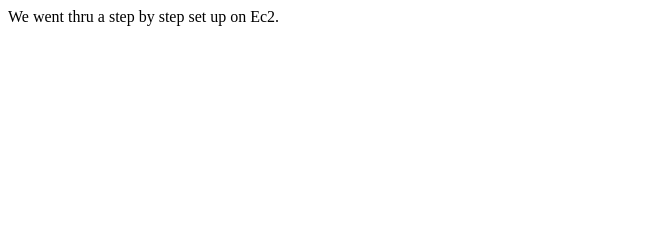
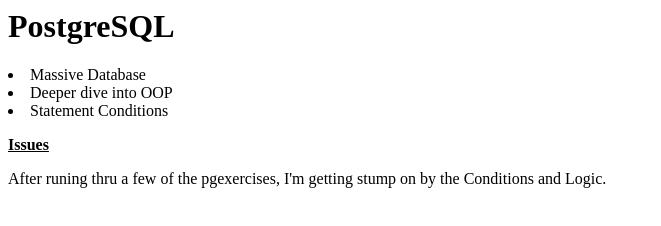
Before and after one commit to kongchayang/dc_journal, a plain HTML site: page index.html in a window 1280 px wide. Shown: the whole page, without its empty margins (0-661 px from the left). Drawn offline with Linux system fonts and the light colour scheme.

Commit message:
Add files via upload
Another page added to my DC journal.

```diff
--- a/index.html
+++ b/index.html
@@ -1,14 +1,18 @@
 <html>
 
-<head>
-    <title>May 20 2019 Lesson at DC</title>
-</head>
+   <head>
+    <title>Wednesday May 22 2019</title>
 
+   </head>
+   <body>
+        <h1>PostgreSQL</h1>
+        <ur>
+            <li>Massive Database</li>
+            <li>Deeper dive into OOP</li>
+            <li>Statement Conditions</li>
+        </ur>
+        <p><b><u>Issues</u></b></p>
 
-<body>
-
-<p> We went thru a step by step set up on Ec2.</p>
-
-</body>
-
+           <p>After runing thru a few of the pgexercises, I'm getting stump on by the Conditions and Logic.</p>
+    </body>
 </html>
```
